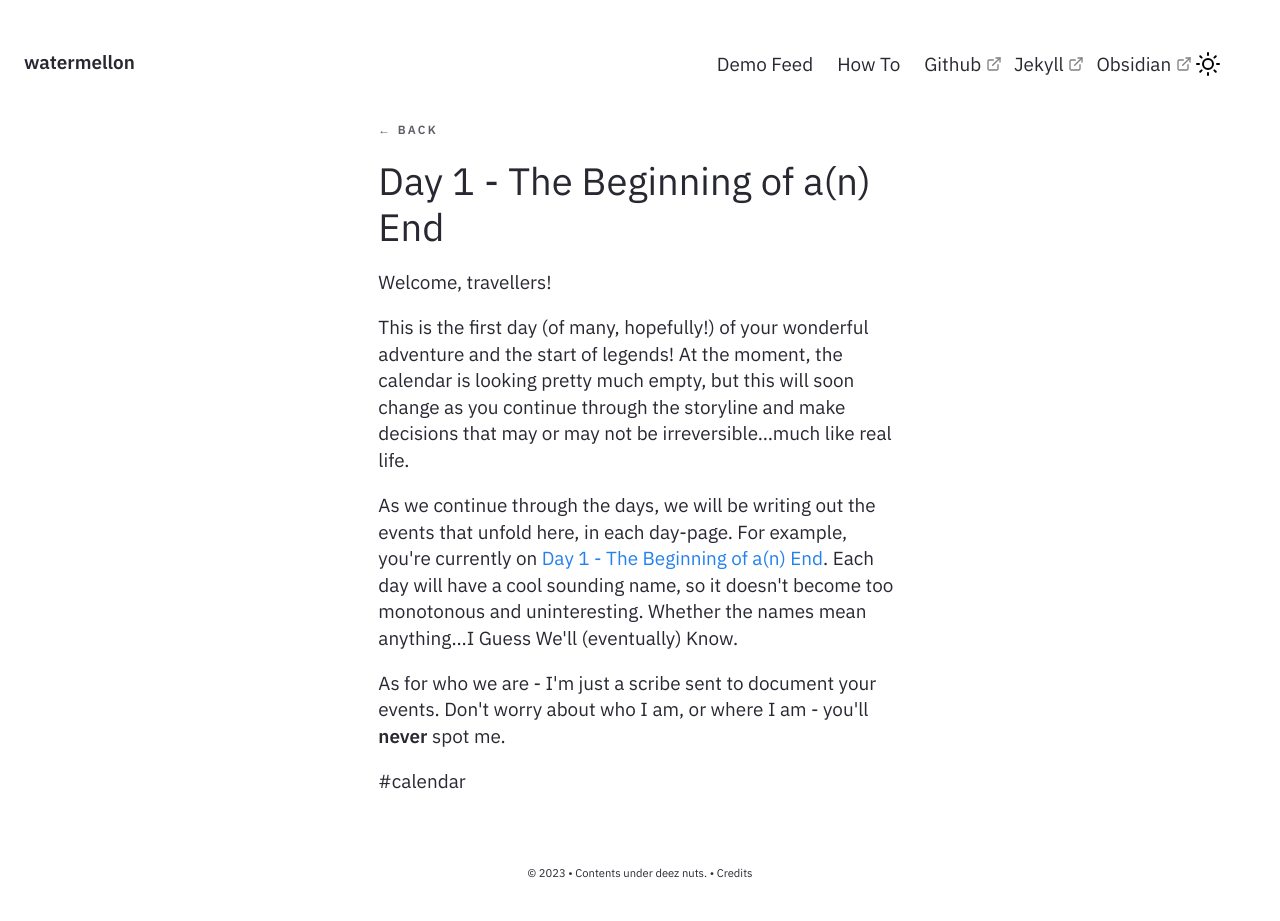
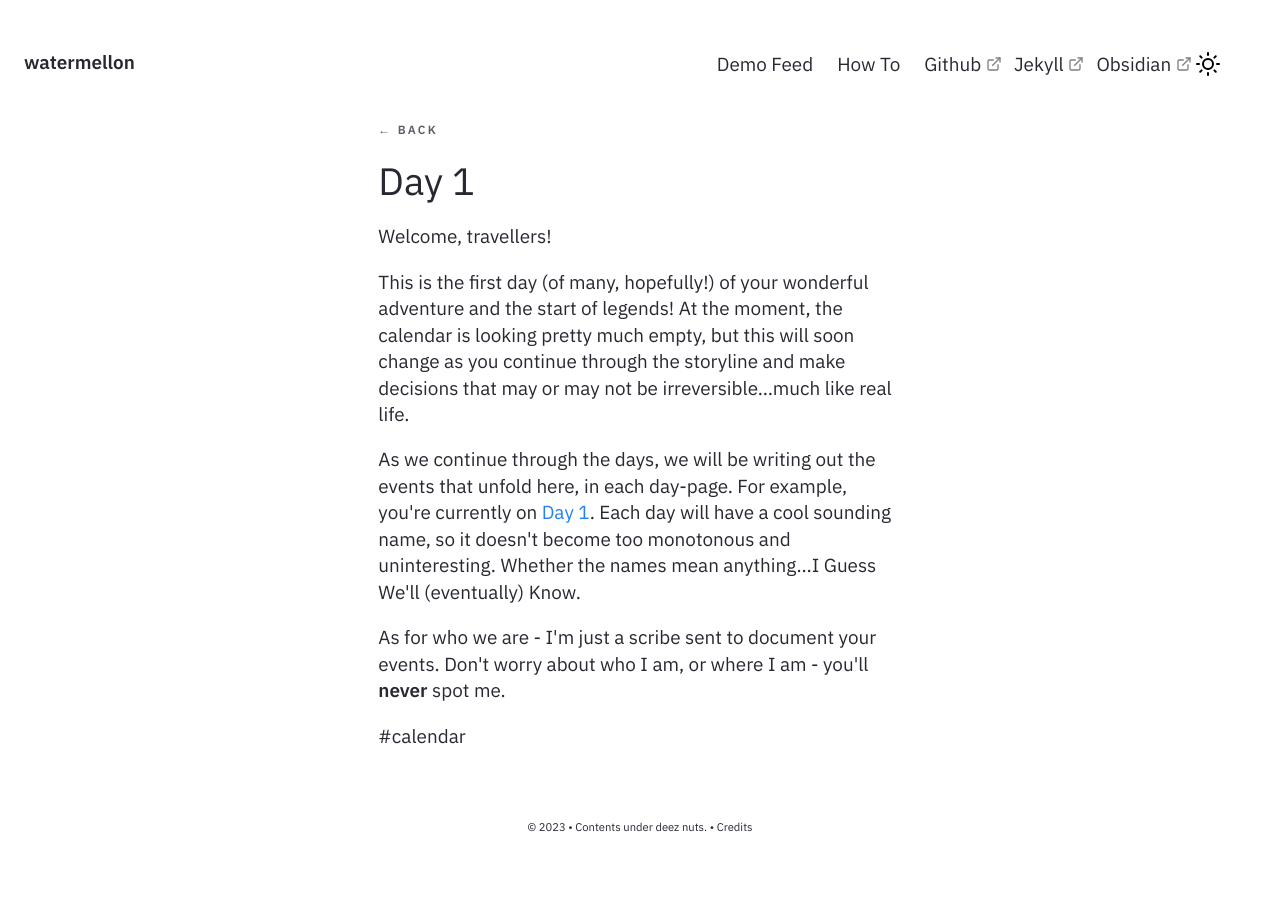
Before and after one commit to parallelspec/OLDhttps-parallelspec.github.io, a Jekyll site: the page built from _notes/Public/Day 1.md, in a window 1280 px wide. Built offline with Jekyll 4.4.1, drawn with Linux system fonts in a browser that asks for light colours; after the commit the page ends 900 px from its top, so only the background shows below that.

Commit message:
update day1

```diff
--- a/_notes/Public/Day 1 - The Beginning of a(n) End.md
+++ b/_notes/Public/Day 1.md
@@ -1,5 +1,5 @@
 ---
-title : Day 1 - The Beginning of a(n) End
+title : Day 1
 feed: show
 date : 15-04-3005
 ---
@@ -8,7 +8,7 @@ Welcome, travellers!
 
 This is the first day (of many, hopefully!) of your wonderful adventure and the start of legends! At the moment, the calendar is looking pretty much empty, but this will soon change as you continue through the storyline and make decisions that may or may not be irreversible...much like real life.
 
-As we continue through the days, we will be writing out the events that unfold here, in each day-page. For example, you're currently on [Day 1 - The Beginning of a(n) End](Day%201%20-%20The%20Beginning%20of%20a(n)%20End.md). Each day will have a cool sounding name, so it doesn't become too monotonous and uninteresting. Whether the names mean anything...I Guess We'll (eventually) Know.
+As we continue through the days, we will be writing out the events that unfold here, in each day-page. For example, you're currently on [Day 1](Day%201.md). Each day will have a cool sounding name, so it doesn't become too monotonous and uninteresting. Whether the names mean anything...I Guess We'll (eventually) Know.
 
 As for who we are - I'm just a scribe sent to document your events. Don't worry about who I am, or where I am - you'll **never** spot me.
 
```
